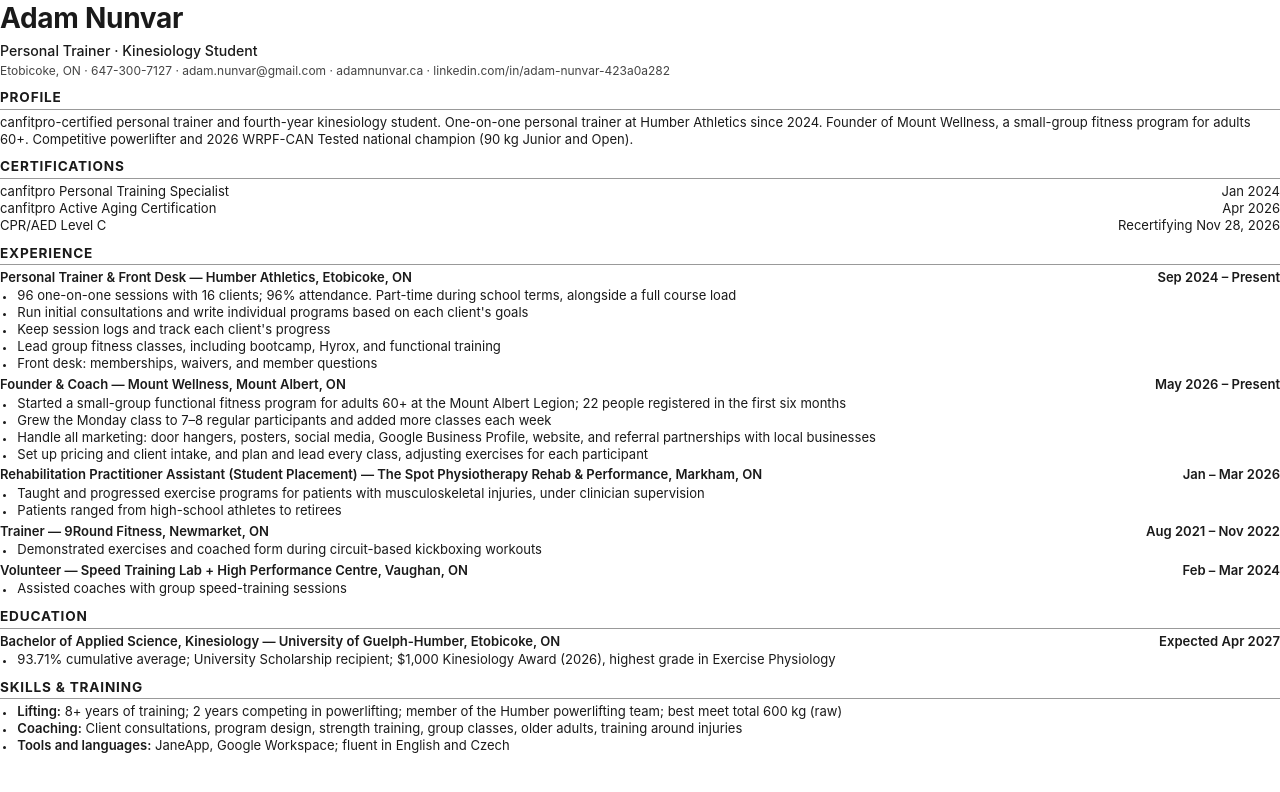
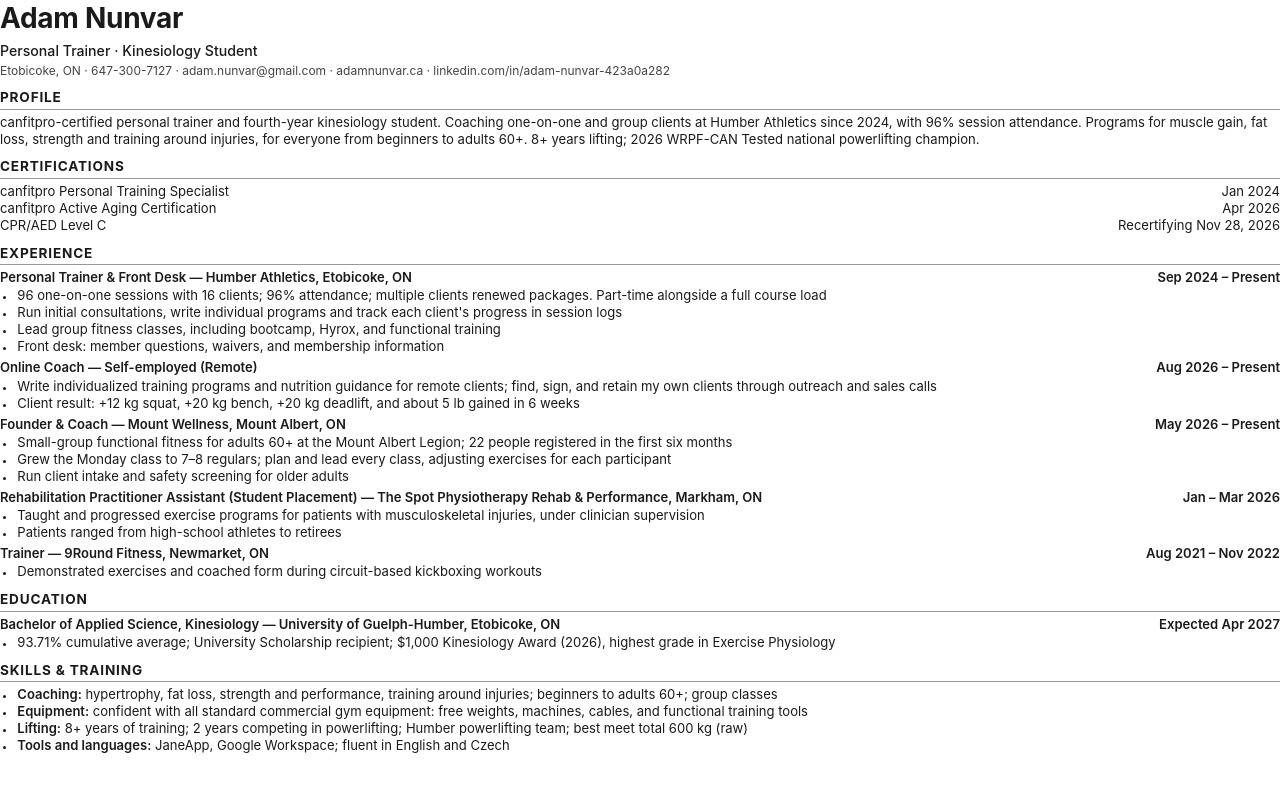
Before and after one commit to AdNuKiwi/adamnunvartrain, a plain HTML site: page resume-source/resume.html in a window 1280 px wide. Drawn offline with Linux system fonts and the light colour scheme.

Commit message:
Draft: gym-focused resume (awaiting approval)
Co-Authored-By: Claude Opus 5.5 <noreply@anthropic.com>
Claude-Session: https://claude.ai/code/session_01MWZP85Evv5tXJorN7ntLco

```diff
--- a/resume-source/resume.html
+++ b/resume-source/resume.html
@@ -24,7 +24,7 @@ li::marker{font-size:8pt}
 <p class="contact">Etobicoke, ON · 647-300-7127 · <a href="mailto:adam.nunvar@gmail.com">adam.nunvar@gmail.com</a> · <a href="https://adamnunvar.ca">adamnunvar.ca</a> · <a href="https://www.linkedin.com/in/adam-nunvar-423a0a282/">linkedin.com/in/adam-nunvar-423a0a282</a></p>
 
 <h2>PROFILE</h2>
-<p>canfitpro-certified personal trainer and fourth-year kinesiology student. One-on-one personal trainer at Humber Athletics since 2024. Founder of Mount Wellness, a small-group fitness program for adults 60+. Competitive powerlifter and 2026 WRPF-CAN Tested national champion (90 kg Junior and Open).</p>
+<p>canfitpro-certified personal trainer and fourth-year kinesiology student. Coaching one-on-one and group clients at Humber Athletics since 2024, with 96% session attendance. Programs for muscle gain, fat loss, strength and training around injuries, for everyone from beginners to adults 60+. 8+ years lifting; 2026 WRPF-CAN Tested national powerlifting champion.</p>
 
 <h2>CERTIFICATIONS</h2>
 <div class="row"><span>canfitpro Personal Training Specialist</span><span class="r">Jan 2024</span></div>
@@ -35,19 +35,23 @@ li::marker{font-size:8pt}
 <div class="job">
 <div class="row"><span>Personal Trainer &amp; Front Desk — Humber Athletics, Etobicoke, ON</span><span class="r">Sep 2024 – Present</span></div>
 <ul>
-<li>96 one-on-one sessions with 16 clients; 96% attendance. Part-time during school terms, alongside a full course load</li>
-<li>Run initial consultations and write individual programs based on each client's goals</li>
-<li>Keep session logs and track each client's progress</li>
+<li>96 one-on-one sessions with 16 clients; 96% attendance; multiple clients renewed packages. Part-time alongside a full course load</li>
+<li>Run initial consultations, write individual programs and track each client's progress in session logs</li>
 <li>Lead group fitness classes, including bootcamp, Hyrox, and functional training</li>
-<li>Front desk: memberships, waivers, and member questions</li>
+<li>Front desk: member questions, waivers, and membership information</li>
+</ul></div>
+<div class="job">
+<div class="row"><span>Online Coach — Self-employed (Remote)</span><span class="r">Aug 2026 – Present</span></div>
+<ul>
+<li>Write individualized training programs and nutrition guidance for remote clients; find, sign, and retain my own clients through outreach and sales calls</li>
+<li>Client result: +12 kg squat, +20 kg bench, +20 kg deadlift, and about 5 lb gained in 6 weeks</li>
 </ul></div>
 <div class="job">
 <div class="row"><span>Founder &amp; Coach — Mount Wellness, Mount Albert, ON</span><span class="r">May 2026 – Present</span></div>
 <ul>
-<li>Started a small-group functional fitness program for adults 60+ at the Mount Albert Legion; 22 people registered in the first six months</li>
-<li>Grew the Monday class to 7–8 regular participants and added more classes each week</li>
-<li>Handle all marketing: door hangers, posters, social media, Google Business Profile, website, and referral partnerships with local businesses</li>
-<li>Set up pricing and client intake, and plan and lead every class, adjusting exercises for each participant</li>
+<li>Small-group functional fitness for adults 60+ at the Mount Albert Legion; 22 people registered in the first six months</li>
+<li>Grew the Monday class to 7–8 regulars; plan and lead every class, adjusting exercises for each participant</li>
+<li>Run client intake and safety screening for older adults</li>
 </ul></div>
 <div class="job">
 <div class="row"><span>Rehabilitation Practitioner Assistant (Student Placement) — The Spot Physiotherapy Rehab &amp; Performance, Markham, ON</span><span class="r">Jan – Mar 2026</span></div>
@@ -58,9 +62,6 @@ li::marker{font-size:8pt}
 <div class="job">
 <div class="row"><span>Trainer — 9Round Fitness, Newmarket, ON</span><span class="r">Aug 2021 – Nov 2022</span></div>
 <ul><li>Demonstrated exercises and coached form during circuit-based kickboxing workouts</li></ul></div>
-<div class="job">
-<div class="row"><span>Volunteer — Speed Training Lab + High Performance Centre, Vaughan, ON</span><span class="r">Feb – Mar 2024</span></div>
-<ul><li>Assisted coaches with group speed-training sessions</li></ul></div>
 
 <h2>EDUCATION</h2>
 <div class="job" style="margin-top:0">
@@ -69,8 +70,9 @@ li::marker{font-size:8pt}
 
 <h2>SKILLS &amp; TRAINING</h2>
 <ul class="skills">
-<li><b>Lifting:</b> 8+ years of training; 2 years competing in powerlifting; member of the Humber powerlifting team; best meet total 600 kg (raw)</li>
-<li><b>Coaching:</b> Client consultations, program design, strength training, group classes, older adults, training around injuries</li>
+<li><b>Coaching:</b> hypertrophy, fat loss, strength and performance, training around injuries; beginners to adults 60+; group classes</li>
+<li><b>Equipment:</b> confident with all standard commercial gym equipment: free weights, machines, cables, and functional training tools</li>
+<li><b>Lifting:</b> 8+ years of training; 2 years competing in powerlifting; Humber powerlifting team; best meet total 600 kg (raw)</li>
 <li><b>Tools and languages:</b> JaneApp, Google Workspace; fluent in English and Czech</li>
 </ul>
 </body></html>
```
